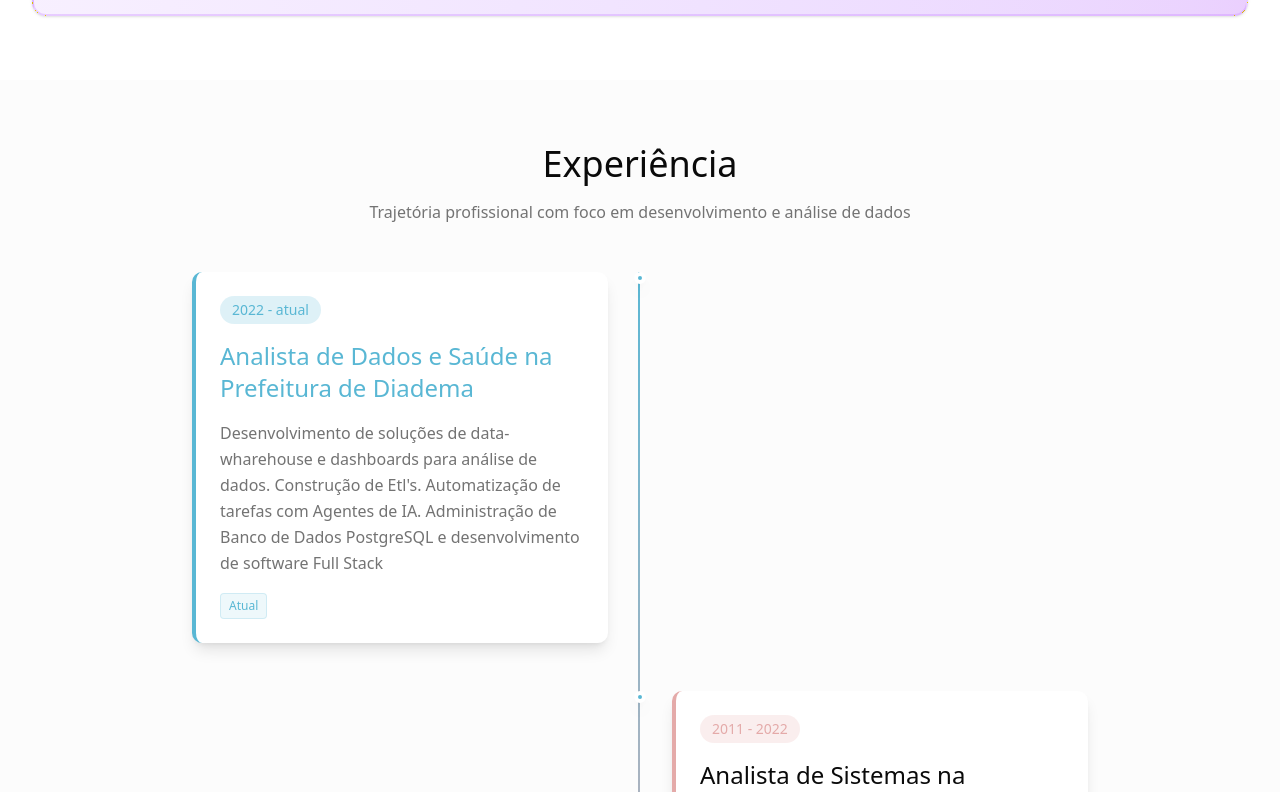
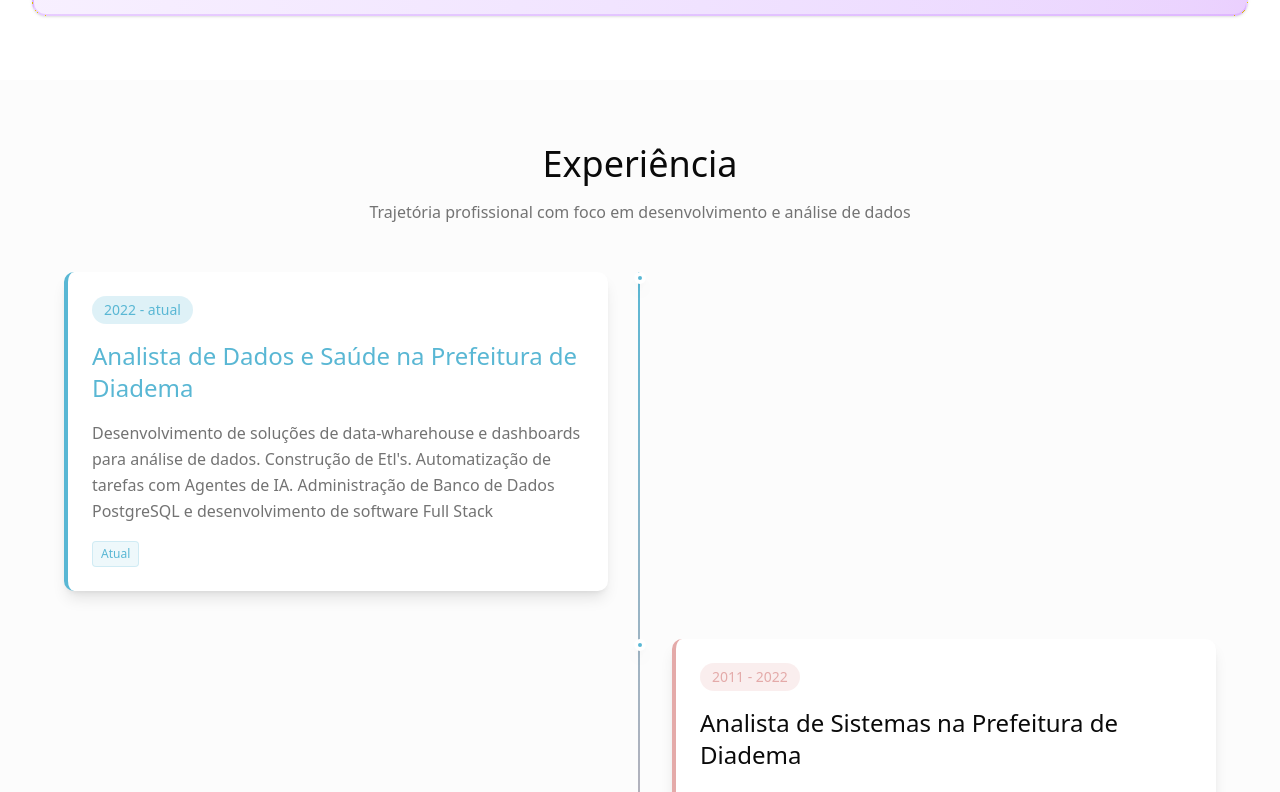
Before and after one commit to fab1omendes/fab1omendes.github.io, a Next.js app: page / in a window 1280 px wide. Shown: the part 2915-3707 px from the top of the page. Built offline with nearby package versions, Linux system fonts and the light colour scheme.

Commit message:
resize experience section

```diff
--- a/src/components/ExperienceSection.tsx
+++ b/src/components/ExperienceSection.tsx
@@ -8,7 +8,7 @@
       id="experienceSection"
       className="py-16 px-4 sm:px-6 lg:px-8 bg-muted/30"
     >
-      <div className="max-w-4xl mx-auto">
+      <div className="max-w-6xl mx-auto">
         <div className="text-center mb-12">
           <h2 className="text-3xl lg:text-4xl mb-4 text-foreground">
             {t.experiences.title}
```
